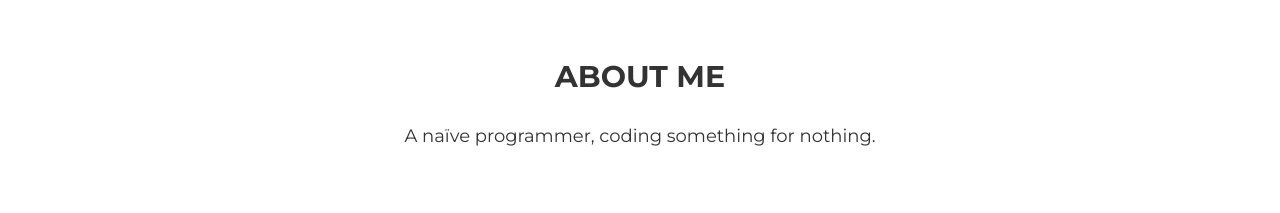
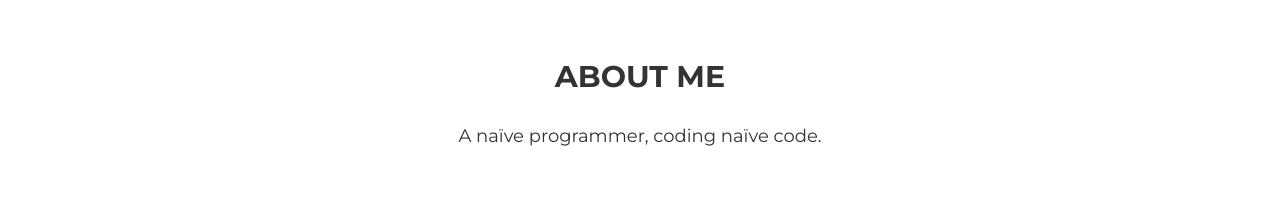
Before and after one commit to wqfan/wqfan.github.io, a plain HTML site: page index.html in a window 1280 px wide. Shown: the part 840-1053 px from the top of the page. Drawn offline with nearby package versions, Linux system fonts and the light colour scheme.

Commit message:
Update personal description

```diff
--- a/index.html
+++ b/index.html
@@ -43,7 +43,7 @@
                     <div class="col-lg-8 col-lg-offset-2">
                         <h2 class="text-center title">About me</h2>
                         <p class="about-me">
-                          A naïve programmer, coding something for nothing.
+                          A naïve programmer, coding naïve code.
                         </p>
                     </div>
                 </div>
```
